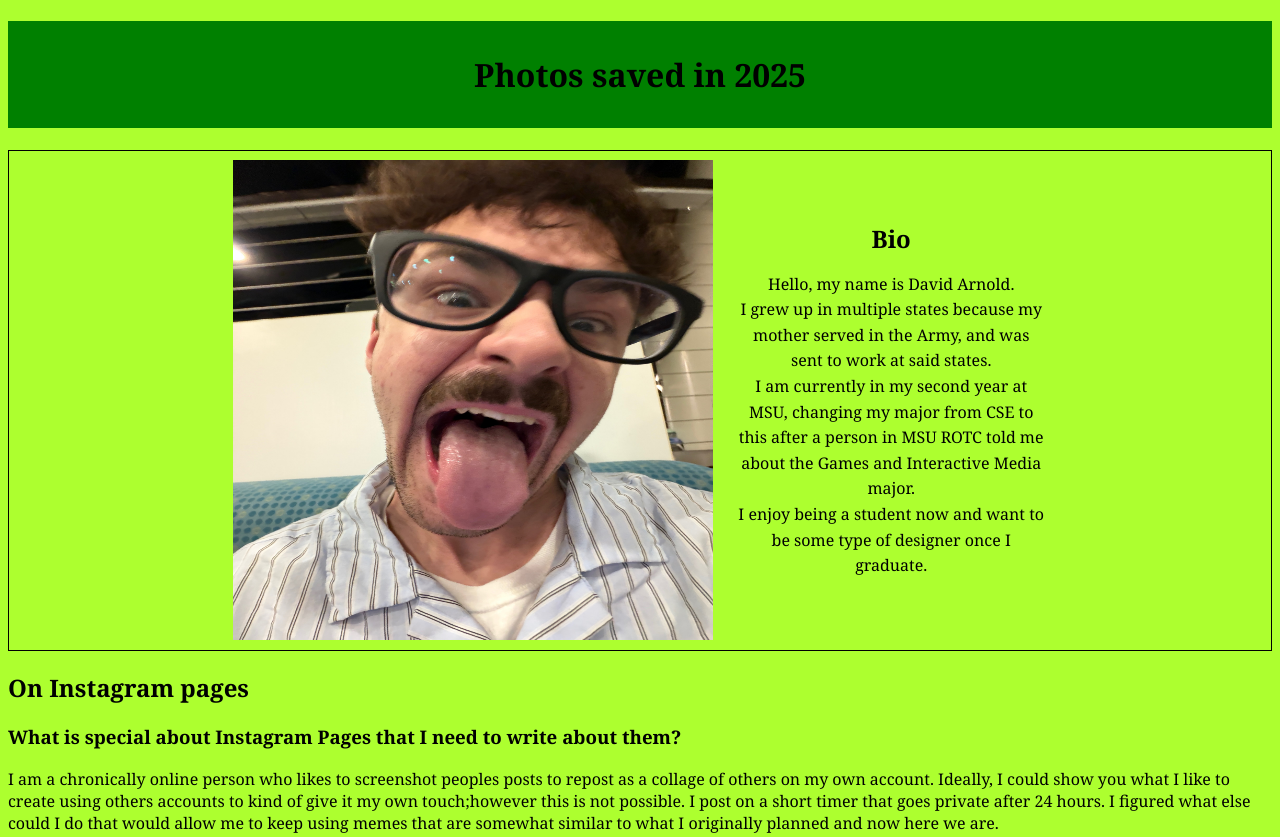
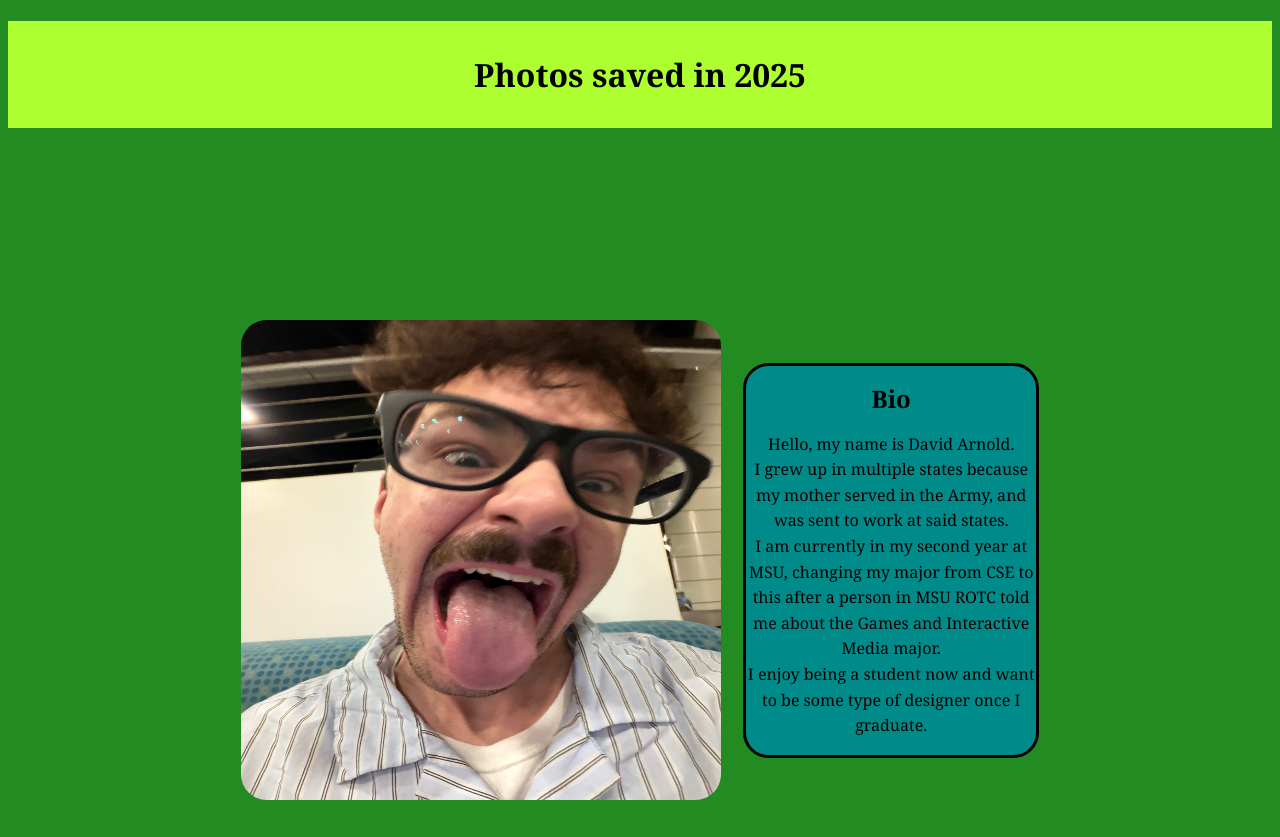
Before and after one commit to XloXzo/XloXzo.github.io, a plain HTML site: page index.html in a window 1280 px wide. Shown: the top 837 px of the page. Drawn offline with Linux system fonts and the light colour scheme.

Commit message:
Completed index and css
Made background colors and implemented txt class on page.

```diff
--- a/index.html
+++ b/index.html
@@ -6,8 +6,8 @@
 	</head>
 	<body>
 		<h1>Photos saved in 2025</h1>
-		<div class="tabl">
-			<img src=myself.JPG width=100% alt="this is me">
+		<div class="nerd">
+			<img src=myself.JPG alt="this is me">
 			<div class="txt">
 				<h2>Bio</h2>
 				<p>
@@ -15,21 +15,31 @@
 				</p>
 			</div>
 		</div>
+
 			<h2>
 				On Instagram pages
 			</h2>
+			<div class="tabl">
+				<div class="txt">
 					<h3>
 						What is special about Instagram Pages that I need to write about them?
 					</h3>
 					<p>
 						I am a chronically online person who likes to screenshot peoples posts to repost as a collage of others on my own account. Ideally, I could show you what I like to create using others accounts to kind of give it my own touch;however this is not possible. I post on a short timer that goes private after 24 hours. I figured what else could I do that would allow me to keep using memes that are somewhat similar to what I originally planned and now here we are.
 					</p>
+				</div>
+				<div class="txt">
 					<h3>
 						What kind of pages are on instagram?
 					</h3>
 					<p>
 						Honestly, I think Instagram has a whole bunch of different pages. There are content creators who like to film their day to day activities, fashion, or educational videos.  There are also meme pages that most memes every day. Some are reposted and others are original creators. Most often, every page has its own niche thing that separates them from others. The monitization happens on both types of pages. One that I often see is Rainbet, a gambling service in the form of games. Another would be Carpe, a company that sell underarmpit deoderant.
 					</p>
+				</div>
+			</div>
+			<div class="tabl">
+				<div class="txt">
+
 					<h3>
 						List of popular content creators (and why they're famous)
 					</h3>
@@ -53,7 +63,9 @@
 							Soccer player Leo Messi with the username <b>"@leomessi"</b>
 						</li>
 					</ul>
+				</div>
 
+					<div class="txt">
 
 						<h3>
 							Ranking of pages I follow
@@ -75,5 +87,8 @@
 								<a href="https://www.instagram.com/theexiledcadet/?hl=en">@theexiledcadet</a> is a pretty nice account because their memes in particular are related to what I do at MSU. Me and my friends find the account funny and opens up conversation about what a post said.
 							</li>
 						</ol>
+					</div>
+			</div>
+
 </body>
 </html>
--- a/style.css
+++ b/style.css
@@ -1,24 +1,33 @@
-html{
+body {
 	font-family: Georgia, 'Times New Roman', Times, serif;
-	background-color:greenyellow;
-
+	background-color: #228B22;
 }
 .tabl {
 	display: flex;
 	gap: 1.4em;
 	padding: 0.6rem;
-	border: 1px solid black;
+/*	border: 1px solid black;*/
 	align-items: center;
 	justify-content: center;
 }
+.nes {
+	display: flex;
+	gap: 1.4em;
+	padding: 0.6rem;
+/*	border: 1px solid black;*/
+	align-items: center;
+	justify-content: center;
+	margin:1rem;
+}
 h1 {
 	padding: 2rem;
-	display:block;
-	background: green;
+	display: block;
+	background: greenyellow;
+	text-align: center;
+	color: black;
+}
+h2 {
 	text-align:center;
-	color: black;
-
-
 }
 img {
 	height: 70%;
@@ -27,9 +36,29 @@ img {
 	width: 70%;
 	max-width: 30rem;
 	min-width: 15em;
+	border-radius:1.6rem;
 }
-.txt{
-	text-align:center;
+.txt {
+	background-color: darkcyan;
+	border: 3px solid black;
+	text-align: center;
 	line-height: 1.6rem;
-	width:25%
+	width: 33%;
+	border-radius: 1.6rem;
 }
+
+a {
+	color: lightcyan;
+	text-decoration: none;
+}
+
+.nerd {
+	display: flex;
+	background: #228B22;
+	gap: 1.4em;
+	padding: 2rem;
+/*	border: 1px solid brown;*/
+	align-items: center;
+	justify-content: center;
+	margin:10rem;
+}
```
Lines whose indentation alone changed are shown as unchanged.
